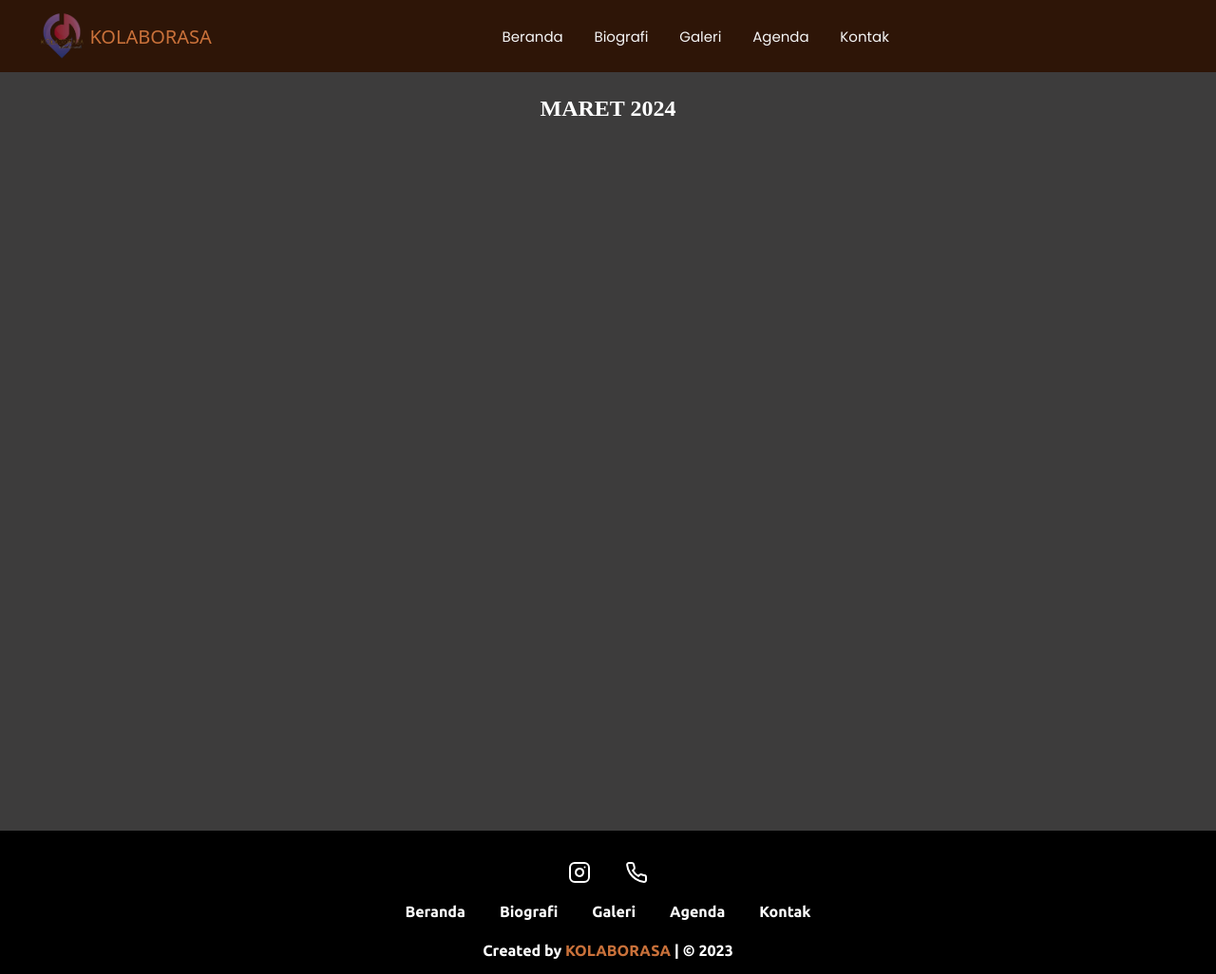
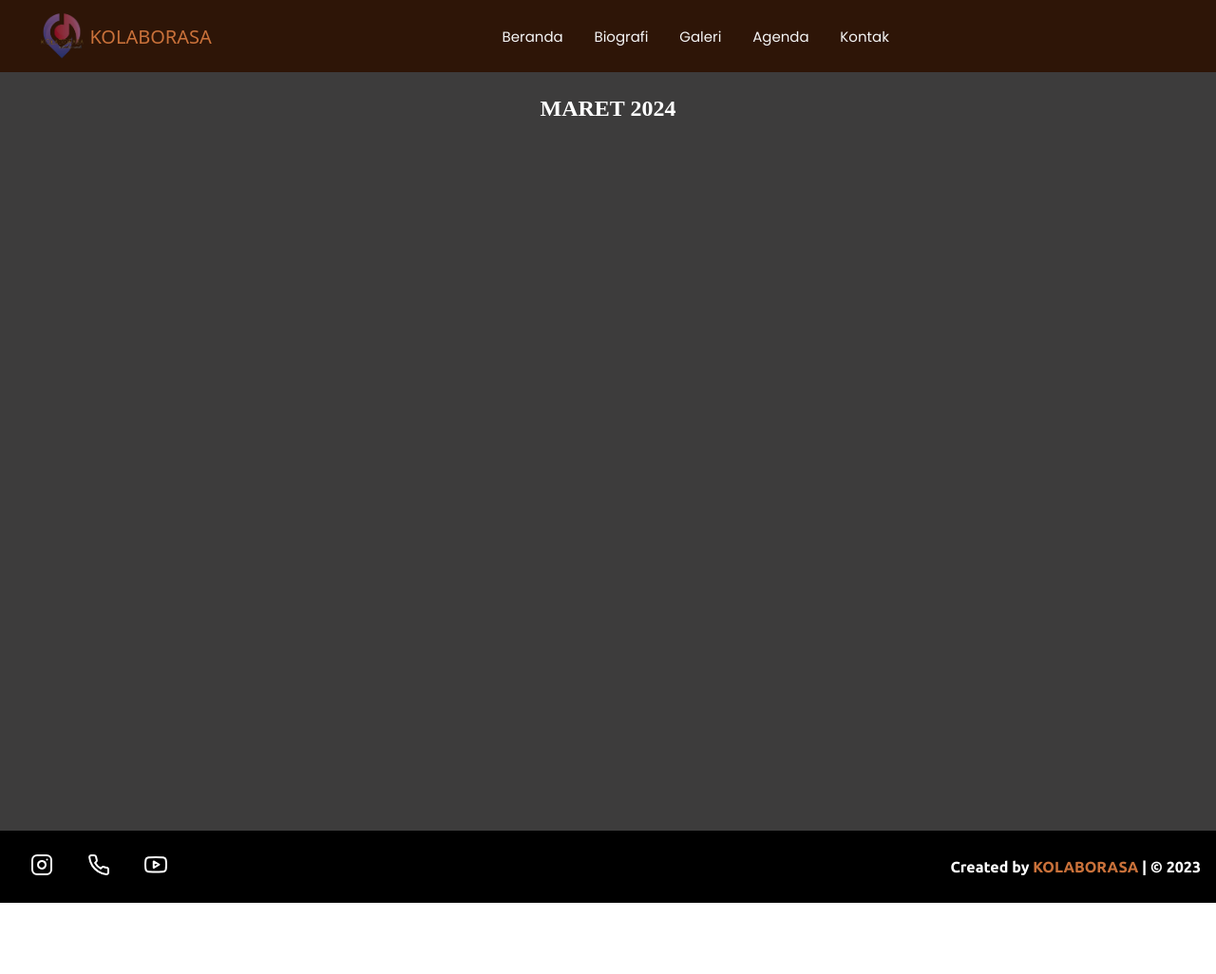
Before and after one commit to josephsbtn/KOLABORASA, a plain HTML site: page Schedulle/Schedulle.html in a window 1280 px wide. Shown: the whole page at 95% size. After the commit the page ends 951 px from the top, so only its background shows below. Drawn offline with nearby package versions, Linux system fonts and the light colour scheme; a web font is replaced by a local one.

Commit message:
update laa

```diff
--- a/Schedulle/Schedulle.css
+++ b/Schedulle/Schedulle.css
@@ -80,10 +80,14 @@
 }
 
 
+/* FOOTER  */
 footer {
+  display: flex;
+  justify-content: space-between;
+  align-items: center;
   background-color: black;
   text-align: center;
-  padding: 1rem 0;
+  padding: 0.5rem 0;
 }
 
 footer .social {
@@ -95,8 +99,7 @@
   color: #fff;
 }
 
-footer .social a :hover,
-footer .links :hover {
+footer .social a :hover {
   color: #c9713a;
 }
 
@@ -104,15 +107,15 @@
   margin-bottom: 1.4rem;
 }
 
-footer .links a {
-  color: white;
-  font-family: "Ubuntu", sans-serif;
-  padding: 0.7rem 1rem;
-}
-
 footer .credit p {
   color: white;
   font-family: "Ubuntu", sans-serif;
+}
+
+footer .social,
+footer .credit {
+  margin-left: 1rem;
+  margin-right: 1rem;
 }
 
 footer .credit p a {
--- a/Schedulle/Schedulle.html
+++ b/Schedulle/Schedulle.html
@@ -49,15 +49,11 @@
 
   <footer>
     <div class="social">
-      <a href="https://www.instagram.com/rohkat_smada/"><i data-feather="instagram"></i></a>
+      <a
+        href="https://www.instagram.com/kolaborasa_entertainment?utm_source=ig_web_button_share_sheet&igsh=ZDNlZDc0MzIxNw=="><i
+          data-feather="instagram"></i></a>
       <a href="https://wa.link/vhmrrf"><i data-feather="phone"></i></a>
-    </div>
-    <div class="links">
-      <a href="#home">Beranda</a>
-      <a href="#event">Biografi</a>
-      <a href="#about">Galeri</a>
-      <a href="#contact">Agenda</a>
-      <a href="#contact">Kontak</a>
+      <a href="https://www.youtube.com/@kolaborasaentertainment3879"><i data-feather="youtube"></i></a>
     </div>
 
     <div class="credit">
```
